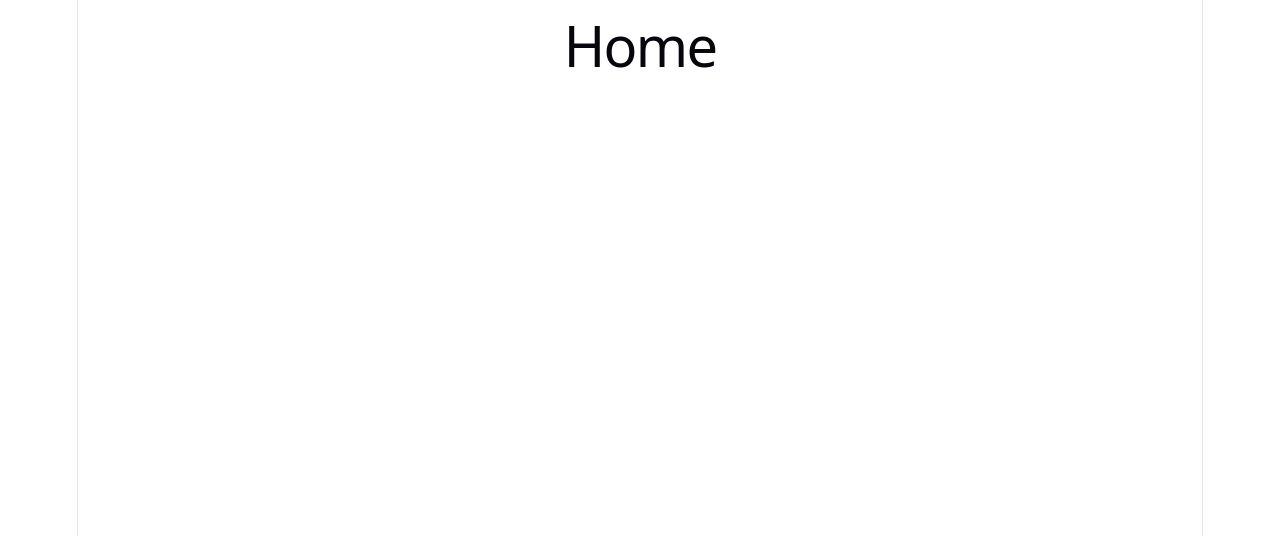
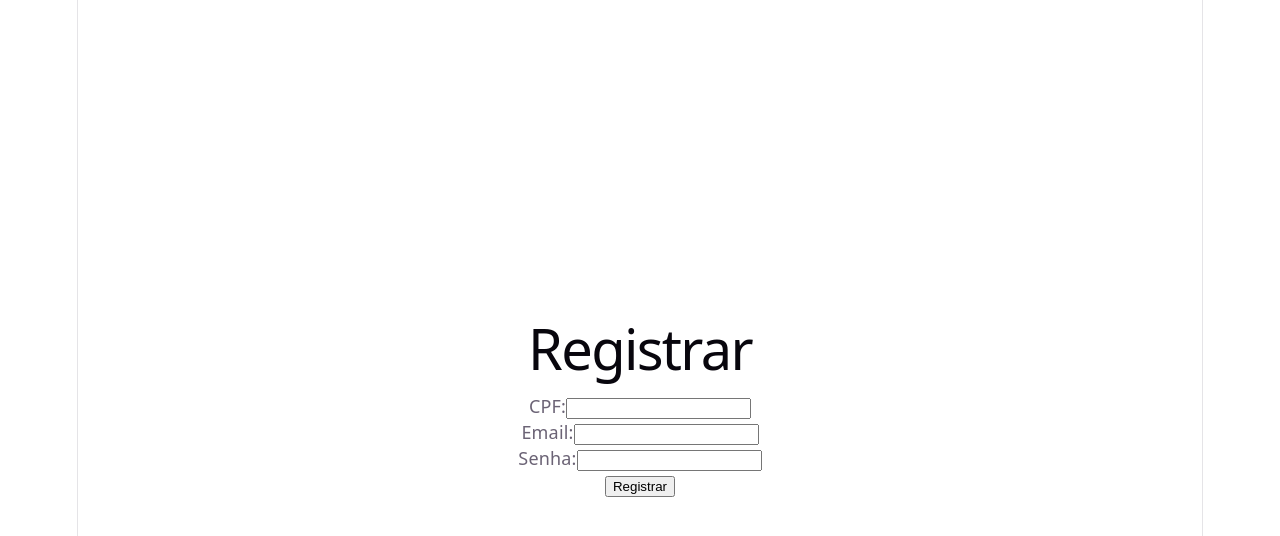
Before and after one commit to scarsi06/Projeto-Tech-Academy-5, a React (Vite) app in the folder frontend/: page /register in a window 1280 px wide. Shown: the top 536 px of the page. Built offline with nearby package versions, Linux system fonts and the light colour scheme; the HTML template or start-up script is replaced by a standard one.

Commit message:
ajuste de routes

```diff
--- a/frontend/src/components/privateroute.tsx
+++ b/frontend/src/components/privateroute.tsx
@@ -6,11 +6,8 @@ interface PrivateRouteProps {
 
 export default function PrivateRoute({ children }: PrivateRouteProps) {
   const token = localStorage.getItem("token");
-
-  // Se não houver token, redireciona para login
   if (!token) {
     return <Navigate to="/login" replace />;
   }
-
   return children;
 }
--- a/frontend/src/pages/home.tsx
+++ b/frontend/src/pages/home.tsx
@@ -4,8 +4,8 @@ export default function Home() {
   const navigate = useNavigate();
 
   function handleLogout() {
-    localStorage.removeItem("token"); // remove o token salvo
-    navigate("/login"); // redireciona para login
+    localStorage.removeItem("token");
+    navigate("/login");
   }
 
   return (
--- a/frontend/src/pages/login.tsx
+++ b/frontend/src/pages/login.tsx
@@ -1,105 +1,44 @@
 import { useState } from "react";
+import { useNavigate } from "react-router-dom";
 
-export default function Register() {
-  const [cpf, setCpf] = useState("");
+export default function Login() {
   const [email, setEmail] = useState("");
   const [password, setPassword] = useState("");
-  const [error, setError] = useState("");
-
-  function validarCPF(cpf: string) {
-    cpf = cpf.replace(/[^\d]+/g, "");
-    if (cpf.length !== 11 || /^(\d)\1+$/.test(cpf)) return false;
-
-    let soma = 0;
-    for (let i = 0; i < 9; i++) soma += parseInt(cpf.charAt(i)) * (10 - i);
-    let resto = (soma * 10) % 11;
-    if (resto === 10 || resto === 11) resto = 0;
-    if (resto !== parseInt(cpf.charAt(9))) return false;
-
-    soma = 0;
-    for (let i = 0; i < 10; i++) soma += parseInt(cpf.charAt(i)) * (11 - i);
-    resto = (soma * 10) % 11;
-    if (resto === 10 || resto === 11) resto = 0;
-    if (resto !== parseInt(cpf.charAt(10))) return false;
-
-    return true;
-  }
-
-  function validarSenha(password: string) {
-    const regex =
-      /^(?=.*[a-z])(?=.*[A-Z])(?=.*\d)(?=.*[@$!%*?&])[A-Za-z\d@$!%*?&]{8,}$/;
-    return regex.test(password);
-  }
+  const navigate = useNavigate();
 
   async function handleSubmit(e: React.FormEvent) {
     e.preventDefault();
 
-    if (!validarCPF(cpf)) {
-      setError("CPF inválido");
-      return;
-    }
-
-    if (!validarSenha(password)) {
-      setError(
-        "Senha fraca: mínimo 8 caracteres, incluindo maiúscula, minúscula, número e símbolo."
-      );
-      return;
-    }
-
-    setError("");
-
     try {
-      const response = await fetch("http://localhost:3000/auth/register", {
+      const response = await fetch("http://localhost:3000/auth/login", {
         method: "POST",
         headers: { "Content-Type": "application/json" },
-        body: JSON.stringify({ cpf, email, password }),
+        body: JSON.stringify({ email, password }),
       });
 
-      if (!response.ok) throw new Error("Erro ao registrar");
+      if (!response.ok) throw new Error("Credenciais inválidas");
 
-      alert("Cadastro realizado com sucesso!");
-    } catch (err) {
-      alert("Erro: " + err.message);
+      const data = await response.json();
+      localStorage.setItem("token", data.token);
+      navigate("/");
+    } catch (error: any) {
+      alert("Erro ao fazer login: " + error.message);
     }
   }
 
   return (
     <div style={{ maxWidth: "400px", margin: "auto", padding: "2rem" }}>
-      <h1>Registrar</h1>
+      <h1>Login</h1>
       <form onSubmit={handleSubmit}>
         <div>
-          <label>CPF:</label>
-          <input
-            type="text"
-            value={cpf}
-            onChange={(e) => setCpf(e.target.value)}
-            required
-          />
+          <label>Email:</label>
+          <input type="email" value={email} onChange={(e) => setEmail(e.target.value)} required />
         </div>
-
-        <div>
-          <label>Email:</label>
-          <input
-            type="email"
-            value={email}
-            onChange={(e) => setEmail(e.target.value)}
-            required
-          />
-        </div>
-
         <div>
           <label>Senha:</label>
-          <input
-            type="password"
-            value={password}
-            onChange={(e) => setPassword(e.target.value)}
-            required
-          />
+          <input type="password" value={password} onChange={(e) => setPassword(e.target.value)} required />
         </div>
-
-        {error && <p style={{ color: "red" }}>{error}</p>}
-
-        <button type="submit">Registrar</button>
+        <button type="submit">Entrar</button>
       </form>
     </div>
   );
--- a/frontend/src/pages/register.tsx
+++ b/frontend/src/pages/register.tsx
@@ -1,3 +1,85 @@
-export default function Home() {
-  return <h1>Home</h1>;
+import { useState } from "react";
+
+export default function Register() {
+  const [cpf, setCpf] = useState("");
+  const [email, setEmail] = useState("");
+  const [password, setPassword] = useState("");
+  const [error, setError] = useState("");
+
+  function validarCPF(cpf: string) {
+    cpf = cpf.replace(/[^\d]+/g, "");
+    if (cpf.length !== 11 || /^(\d)\1+$/.test(cpf)) return false;
+
+    let soma = 0;
+    for (let i = 0; i < 9; i++) soma += parseInt(cpf.charAt(i)) * (10 - i);
+    let resto = (soma * 10) % 11;
+    if (resto === 10 || resto === 11) resto = 0;
+    if (resto !== parseInt(cpf.charAt(9))) return false;
+
+    soma = 0;
+    for (let i = 0; i < 10; i++) soma += parseInt(cpf.charAt(i)) * (11 - i);
+    resto = (soma * 10) % 11;
+    if (resto === 10 || resto === 11) resto = 0;
+    if (resto !== parseInt(cpf.charAt(10))) return false;
+
+    return true;
+  }
+
+  function validarSenha(password: string) {
+    const regex =
+      /^(?=.*[a-z])(?=.*[A-Z])(?=.*\d)(?=.*[@$!%*?&])[A-Za-z\d@$!%*?&]{8,}$/;
+    return regex.test(password);
+  }
+
+  async function handleSubmit(e: React.FormEvent) {
+    e.preventDefault();
+
+    if (!validarCPF(cpf)) {
+      setError("CPF inválido");
+      return;
+    }
+
+    if (!validarSenha(password)) {
+      setError("Senha fraca: mínimo 8 caracteres, incluindo maiúscula, minúscula, número e símbolo.");
+      return;
+    }
+
+    setError("");
+
+    try {
+      const response = await fetch("http://localhost:3000/auth/register", {
+        method: "POST",
+        headers: { "Content-Type": "application/json" },
+        body: JSON.stringify({ cpf, email, password }),
+      });
+
+      if (!response.ok) throw new Error("Erro ao registrar");
+
+      alert("Cadastro realizado com sucesso!");
+    } catch (err: any) {
+      alert("Erro: " + err.message);
+    }
+  }
+
+  return (
+    <div style={{ maxWidth: "400px", margin: "auto", padding: "2rem" }}>
+      <h1>Registrar</h1>
+      <form onSubmit={handleSubmit}>
+        <div>
+          <label>CPF:</label>
+          <input type="text" value={cpf} onChange={(e) => setCpf(e.target.value)} required />
+        </div>
+        <div>
+          <label>Email:</label>
+          <input type="email" value={email} onChange={(e) => setEmail(e.target.value)} required />
+        </div>
+        <div>
+          <label>Senha:</label>
+          <input type="password" value={password} onChange={(e) => setPassword(e.target.value)} required />
+        </div>
+        {error && <p style={{ color: "red" }}>{error}</p>}
+        <button type="submit">Registrar</button>
+      </form>
+    </div>
+  );
 }
--- a/frontend/src/routes.tsx
+++ b/frontend/src/routes.tsx
@@ -2,8 +2,8 @@ import { BrowserRouter, Routes, Route } from "react-router-dom";
 import Home from "./pages/home";
 import Login from "./pages/login";
 import Register from "./pages/register";
-import Dashboard from "./pages/dashboard"; // nova página protegida
-import PrivateRoute from "./components/PrivateRoute"; // componente que criamos
+import Dashboard from "./pages/dashboard";
+import PrivateRoute from "./components/privateroute";
 
 export default function AppRoutes() {
   return (
```
